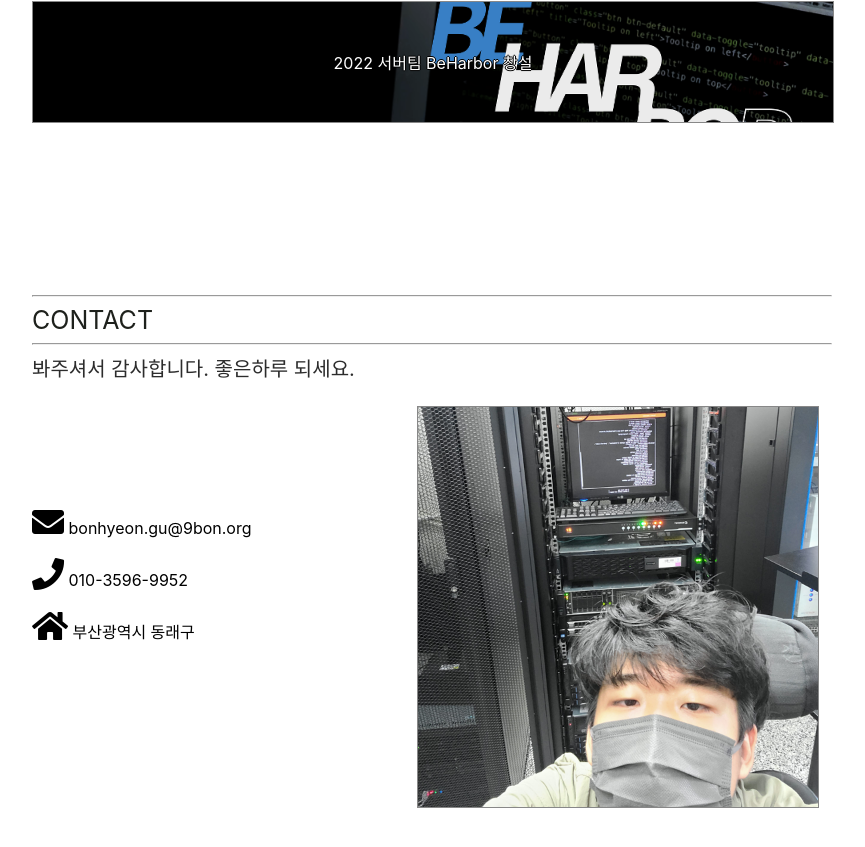
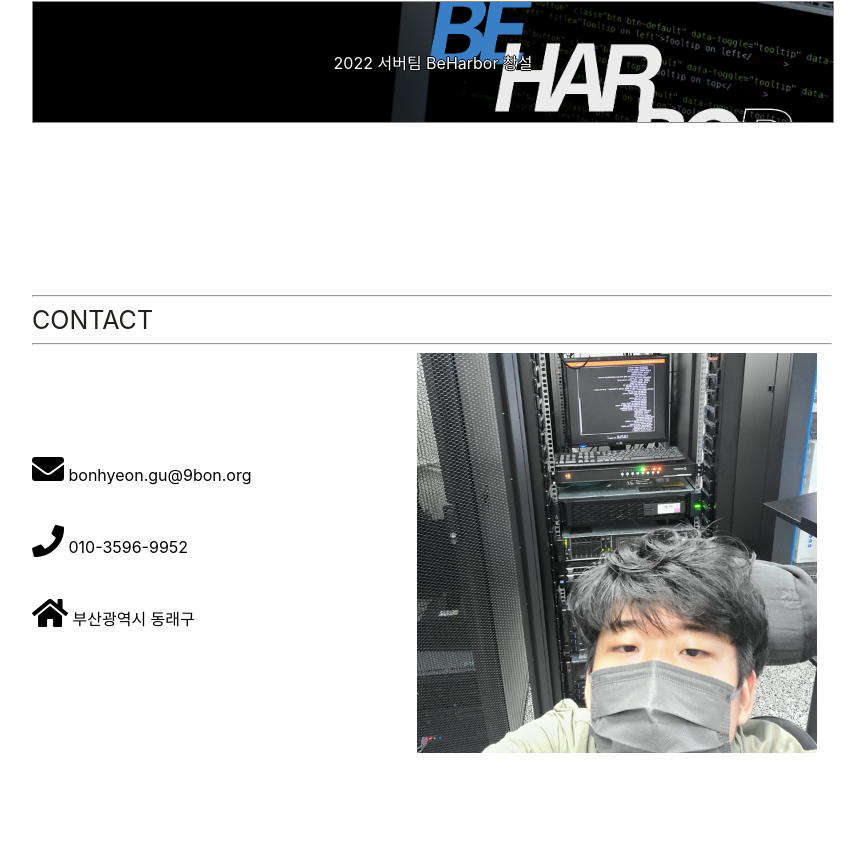
Before and after one commit to BonhyeonGu/Portfolio, a React (Create React App) app: page / in a window 1280 px wide. Shown: the part 2057-2904 px from the top of the page, without its empty margins (338-1203 px from the left). Built offline with nearby package versions, Linux system fonts and the light colour scheme.

Commit message:
컨텍트 디자인 체크

```diff
--- a/src/component/CContact.js
+++ b/src/component/CContact.js
@@ -20,15 +20,16 @@ export default function CContact() {
             <div className={styles.title}>CONTACT</div>
             <hr />
 
-            <div className={styles.texts}>봐주셔서 감사합니다. 좋은하루 되세요.<br /><br /></div>
             <div>
                 <div className={styles.boxSubText}>
-                <i class="fas fa-envelope fa-2x"></i> bonhyeon.gu@9bon.org<br /><br />
-                <i class="fas fa-phone fa-2x"></i> 010-3596-9952<br /><br />
-                <i class="fas fa-home fa-2x"></i> 부산광역시 동래구<br /><br />
+                    <div>
+                        <i class="fas fa-envelope fa-2x"></i> bonhyeon.gu@9bon.org<br /><br /><br />
+                        <i class="fas fa-phone fa-2x"></i> 010-3596-9952<br /><br /><br />
+                        <i class="fas fa-home fa-2x"></i> 부산광역시 동래구<br /><br /><br />
+                    </div>
                 </div>
                 <div style={tempWidth} />
-                <div className={styles.boxSubImg} style={{'backgroundImage': `url(img/d.png)`}}></div>
+                <div className={styles.boxSubImg} style={{'backgroundImage': `url(img/d.png)`}}><div className={styles.boxSubImgTag}>2022.08.25 증설 작업</div></div>
             </div>
             <div style={endHeight} />
         </div>
--- a/src/component/CContact.module.css
+++ b/src/component/CContact.module.css
@@ -32,6 +32,34 @@
 
     width: 400px;
     height: 400px;
-    border: 1.2px solid rgb(136, 136, 136);
     background-size: 400px 400px;
+
+
 }
+
+.boxSubImgTag {
+    position: absolute;
+    width: 400px;
+    height: 400px;
+    text-align: right;
+    color: rgba(255, 255, 255, 0);
+    font-size: 0.8em;
+}
+
+.boxSubImgTag:hover {
+    color: rgb(255, 255, 255);
+    animation-duration: 1s;
+    animation-name: fd;
+    text-shadow: -1px 0 #000, 0 1px #000, 1px 0 #000, 0 -1px #000;
+    background-color: rgba(0, 0, 0, 0.507);
+}
+
+@keyframes fd {
+    0% {
+      opacity: 0;
+    }
+
+    100% {
+      opacity: 1;
+    }
+}
```
